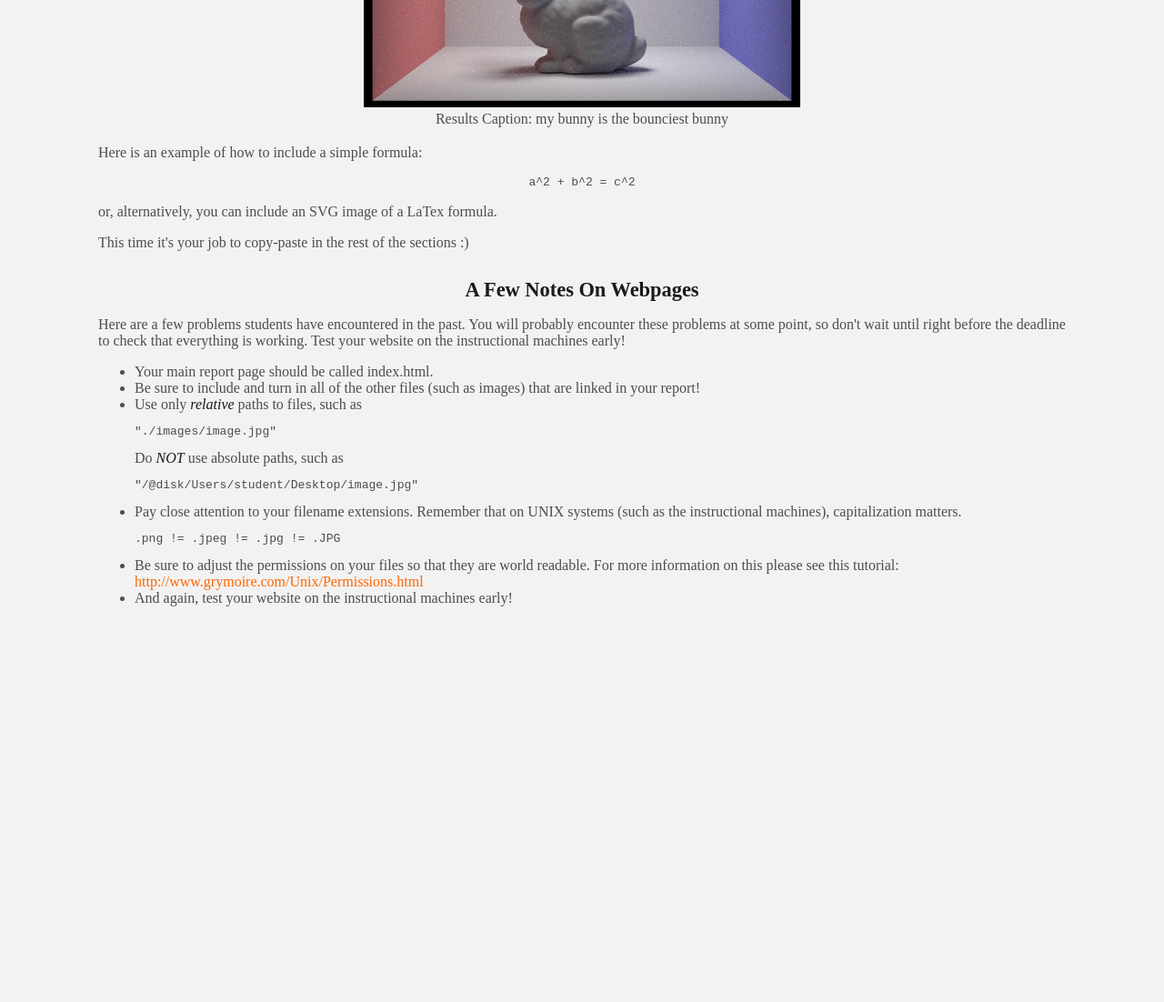
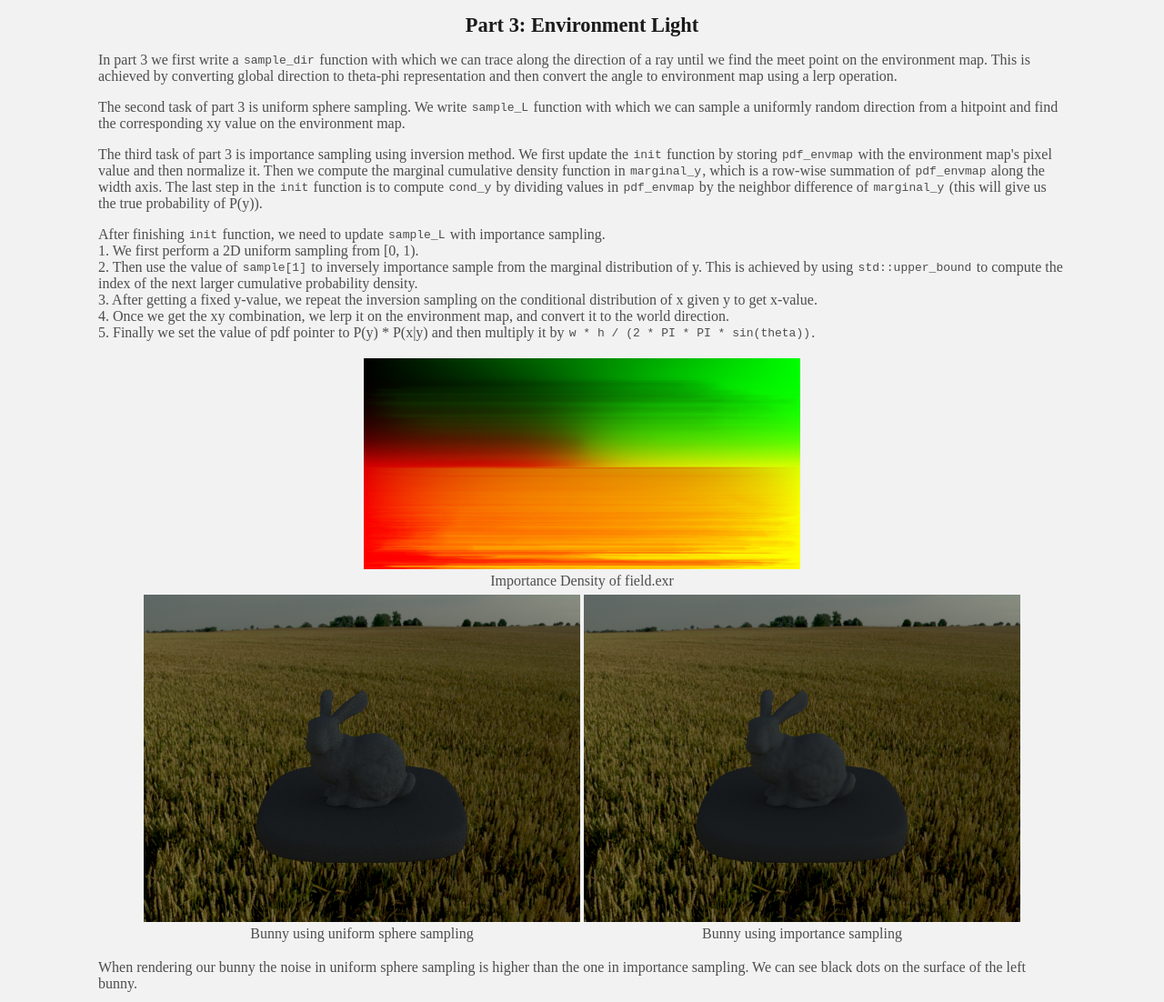
Before and after one commit to UncooleBen/p3-2-pathtracer-sp22-cs267, a plain HTML site: page docs/index.html in a window 1280 px wide. Shown: the part 710-1812 px from the top of the page at 91% size. Before the commit the page ends 1425 px from the top, so only its background shows below. Drawn offline with nearby package versions, Linux system fonts and the light colour scheme; files that its build step writes are made by us from their sources.

Commit message:
Finish part 3 writeup.

```diff
--- a/docs/index.html
+++ b/docs/index.html
@@ -1,5 +1,6 @@
 <!DOCTYPE html PUBLIC "-//W3C//DTD XHTML 1.0 Strict//EN" "http://www.w3.org/TR/xhtml1/DTD/xhtml1-strict.dtd">
 <html xmlns="http://www.w3.org/1999/xhtml" xml:lang="en" lang="en">
+
 <head>
     <style>
         div.padded {
@@ -9,20 +10,19 @@
             padding-left: 100px;
         }
     </style>
-<title>Your Name  |  CS 184</title>
+    <title>Yang Huang, Juntao Peng | CS 284A</title>
     <meta http-equiv="content-type" content="text/html; charset=utf-8" />
     <link rel="stylesheet" type="text/css" href="style.css" media="screen" />
 </head>
+
 <body>
     <br />
     <h1 align="middle">Assignment 3: PathTracer</h1>
-    <h2 align="middle">Your Name</h2>
+    <h2 align="middle">Yang Huang, Juntao Peng</h2>
 
     <div class="padded">
-        <p>Use this section to write an overview of the assignment. All of the text in your write-up should be <em>in your own words</em>. If you need to add additional HTML features to this document, you can search the <a href="http://www.w3schools.com/">http://www.w3schools.com/</a> website for instructions. To edit the HTML, you can just copy and paste existing chunks and fill in the text and image file names appropriately.</p>
-        <o>The website writeup is intended to be a self-contained walkthrough of the assignment: we want this to be a piece of work which showcases your understanding of relevant concepts through both mesh images as well as written explanations about what you did to complete each part of the assignment. Try to be as clear and organized as possible when writing about your own output files or extensions to the assignment. We want to understand what you've achieved and how you've done it!</p>
-        <p>If you are well-versed in web development, feel free to ditch this template and make a better looking page. Just make sure that you include all the components as we've laid them out here. </p>
-
+        <p>In assignment 3-2 we first implemented PLACEHOLDER in part 1. Then we chose part 3 as out second part where
+            we implemented environment light using uniform sphere sampling and inversion-based importance sampling.</p>
         <h2 align="middle">Part 1: Ray Generation and Intersection</h2>
         <p>Describe what you did in Part 1. etc...</p>
         <div align="center">
@@ -34,23 +34,80 @@
                 </tr>
             </table>
         </div>
-        <p>Here is an example of how to include a simple formula:</p>
-        <p align="middle"><pre align="middle">a^2 + b^2 = c^2</pre></p>
-        <p>or, alternatively, you can include an SVG image of a LaTex formula.</p>
-        <p>This time it's your job to copy-paste in the rest of the sections :)</p>
 
-
-
-    <h2 align="middle">A Few Notes On Webpages</h2>
-        <p>Here are a few problems students have encountered in the past. You will probably encounter these problems at some point, so don't wait until right before the deadline to check that everything is working. Test your website on the instructional machines early!</p>
-        <ul>
-        <li>Your main report page should be called index.html.</li>
-        <li>Be sure to include and turn in all of the other files (such as images) that are linked in your report!</li>
-        <li>Use only <em>relative</em> paths to files, such as <pre>"./images/image.jpg"</pre>
-        Do <em>NOT</em> use absolute paths, such as <pre>"/Users/student/Desktop/image.jpg"</pre></li>
-        <li>Pay close attention to your filename extensions. Remember that on UNIX systems (such as the instructional machines), capitalization matters. <pre>.png != .jpeg != .jpg != .JPG</pre>
-        <li>Be sure to adjust the permissions on your files so that they are world readable. For more information on this please see this tutorial: <a href="http://www.grymoire.com/Unix/Permissions.html">http://www.grymoire.com/Unix/Permissions.html</a></li>
-        <li>And again, test your website on the instructional machines early!</li>
+        <h2 align="middle">Part 3: Environment Light</h2>
+        <p>In part 3 we first write a <code>sample_dir</code> function with which we can trace along the direction of
+            a ray until we find the meet point on the environment map. This is achieved by converting global direction
+            to theta-phi representation and then convert the angle to environment map using a lerp operation.</p>
+        <p>The second task of part 3 is uniform sphere sampling. We write <code>sample_L</code> function with which we
+            can sample a uniformly random direction from a hitpoint and find the corresponding xy value on the
+            environment map.</p>
+        <p>The third task of part 3 is importance sampling using inversion method. We first update the <code>init</code>
+            function by storing
+            <code>pdf_envmap</code> with the environment map's pixel value and then normalize it. Then we compute the
+            marginal cumulative density function in <code>marginal_y</code>, which is a row-wise summation of
+            <code>pdf_envmap</code> along the width axis. The last step in the <code>init</code> function is to compute
+            <code>cond_y</code> by dividing values in <code>pdf_envmap</code> by the neighbor difference of
+            <code>marginal_y</code> (this will give us the true probability of P(y)).
+        </p>
+        <p>After finishing <code>init</code> function, we need to update <code>sample_L</code> with importance sampling.
+            <br>
+            1. We first perform a 2D uniform sampling from [0, 1). <br>
+            2. Then use the value of <code>sample[1]</code> to
+            inversely importance sample from the marginal distribution of y. This is achieved by using
+            <code>std::upper_bound</code> to compute the index of the next larger cumulative probability density. <br>
+            3. After getting a fixed y-value, we repeat the inversion sampling on the conditional distribution of x
+            given y
+            to get x-value. <br>
+            4. Once we get the xy combination, we lerp it on the environment map, and convert it to the
+            world direction. <br>
+            5. Finally we set the value of pdf pointer to P(y) * P(x|y) and then multiply it by
+            <code>w * h / (2 * PI * PI * sin(theta))</code>.
+        </p>
+        <div align="center">
+            <table style="width=100%">
+                <tr>
+                    <td align="middle">
+                        <img src="images/part3-1.png" width="480px" />
+                        <figcaption align="middle">Importance Density of field.exr</figcaption>
+                </tr>
+            </table>
+        </div>
+        <div align="center">
+            <table style="width=100%">
+                <tr>
+                    <td align="middle">
+                        <img src="images/part3-2.png" width="480px" />
+                        <figcaption align="middle">Bunny using uniform sphere sampling</figcaption>
+                    <td align="middle">
+                        <img src="images/part3-3.png" width="480px" />
+                        <figcaption align="middle">Bunny using importance sampling</figcaption>
+                </tr>
+            </table>
+        </div>
+        <p>
+            When rendering our bunny the noise in uniform sphere sampling is higher than the one in importance sampling.
+            We
+            can see black dots on the surface of the left bunny.
+        </p>
+        <div align="center">
+            <table style="width=100%">
+                <tr>
+                    <td align="middle">
+                        <img src="images/part3-4.png" width="480px" />
+                        <figcaption align="middle">Dragon using uniform sphere sampling</figcaption>
+                    <td align="middle">
+                        <img src="images/part3-5.png" width="480px" />
+                        <figcaption align="middle">Dragon using importance sampling</figcaption>
+                </tr>
+            </table>
+        </div>
+        <p>
+            When rendering our dragon the noise level are nearly the same in both pictures. This is probabily because
+            there is more polygons in the dragon mesh so that the ray samples are more likely to hit the model and thus
+            gives back a valid radiance from the environment light source.
+        </p>
     </div>
 </body>
+
 </html>
```
Also changed, not shown: docs/images/part3-1.png (added), docs/images/part3-2.png (added), docs/images/part3-3.png (added), docs/images/part3-4.png (added), docs/images/part3-5.png (added). Lines whose indentation alone changed are shown as unchanged.
